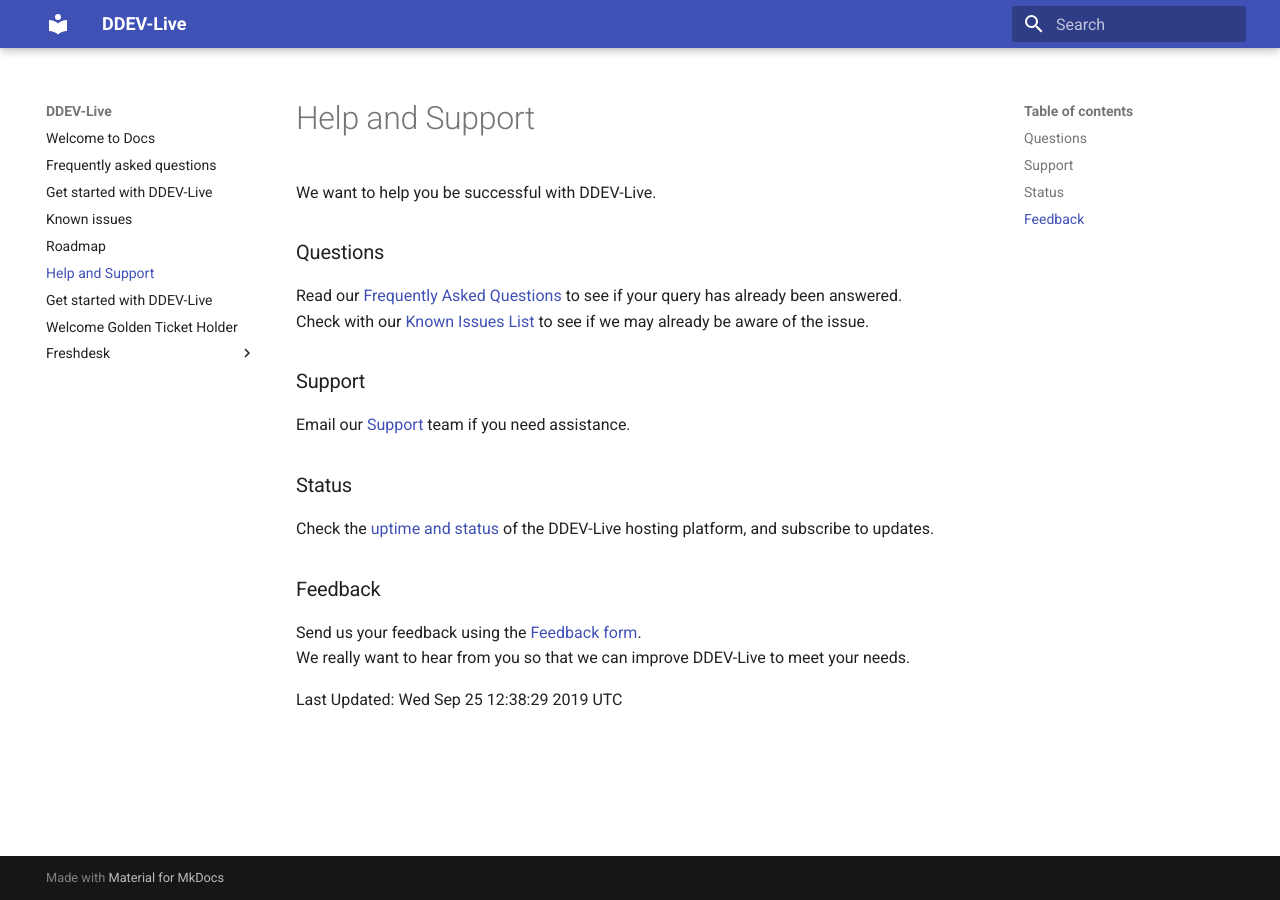
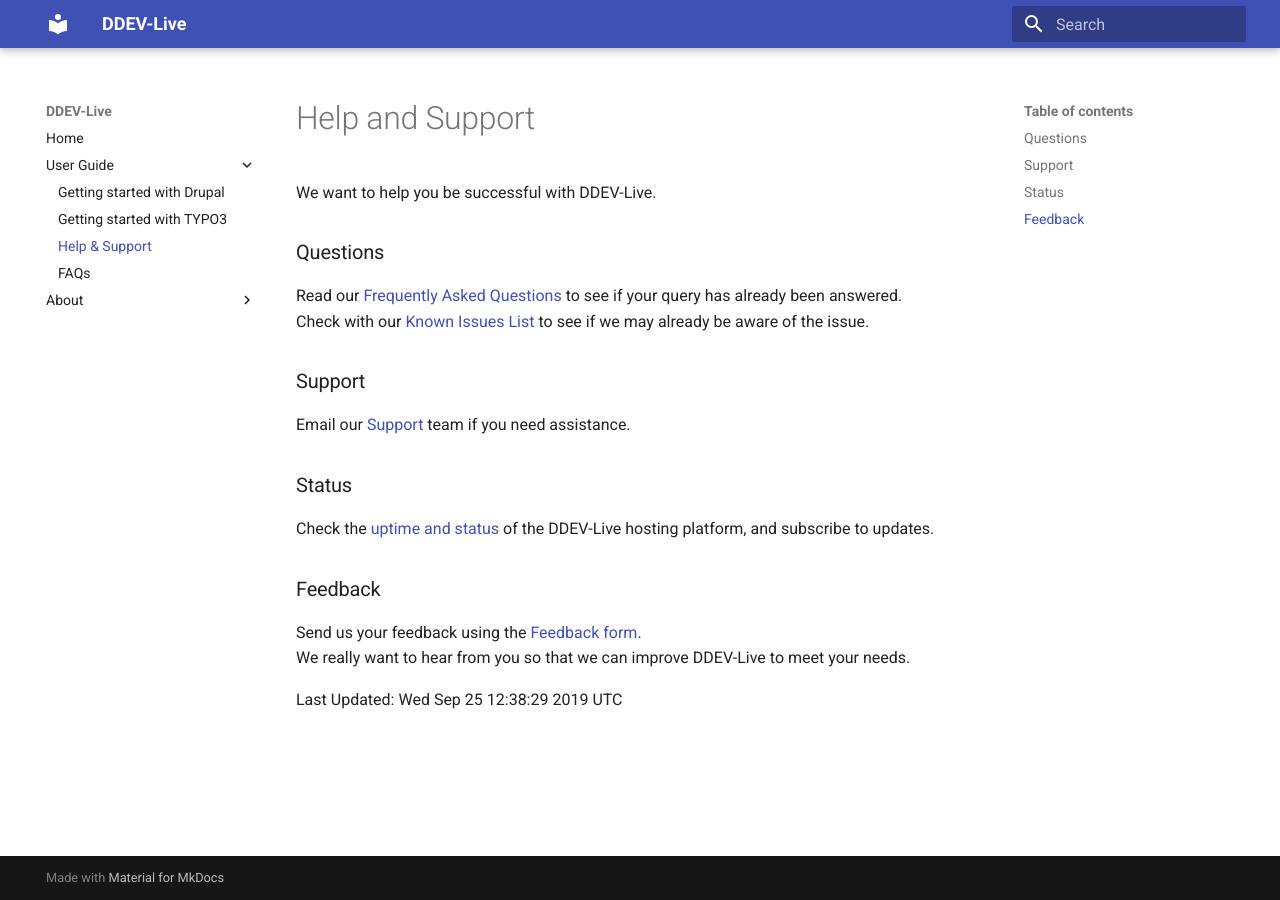
Before and after one commit to fru-io/docs-live, an MkDocs documentation site: the page built from docs/support.md, in a window 1280 px wide. Built offline with MkDocs 1.6.1 and Material for MkDocs 9.7.7, drawn with Linux system fonts in a browser that asks for light colours; part of the change alters nothing that is shown.

Commit message:
adds: navigation

```diff
--- a/mkdocs.yml
+++ b/mkdocs.yml
@@ -1,3 +1,27 @@
 site_name: DDEV-Live
 theme:
   name: 'material'
+
+nav:
+    - Home: index.md
+    - User Guide:
+        - Getting started with Drupal: getting-started.md
+        - Getting started with TYPO3: typo-3-getting-started.md
+        - Help & Support: support.md
+        - FAQs: faq.md
+    - About:
+        - Welcome to DDEV-Live: welcome.md
+        - Release Notes: MISSING.md
+        - Roadmap: roadmap.md
+        - Known issues: known-issues.md
+        - Contributing: MISSING.md
+        - License: MISSING.md
+
+markdown_extensions:
+    - toc:
+        permalink: true
+    - admonition
+    - def_list
+
+plugins:
+    - search
```
